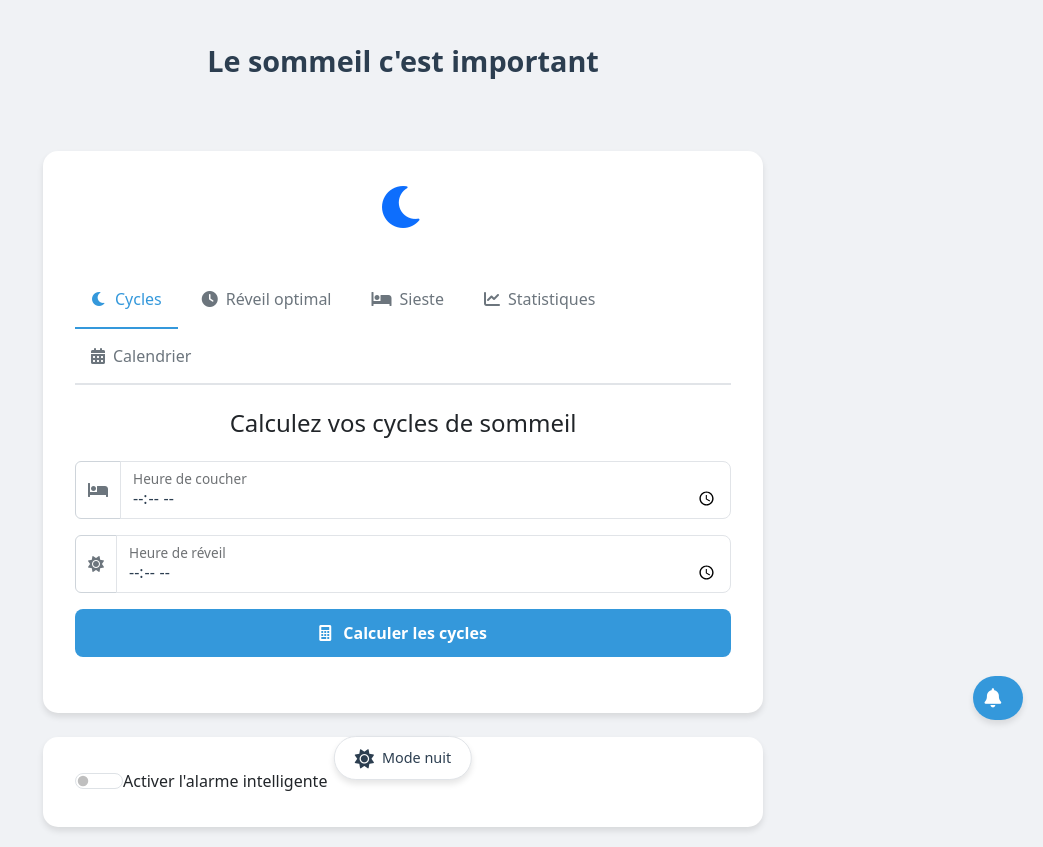
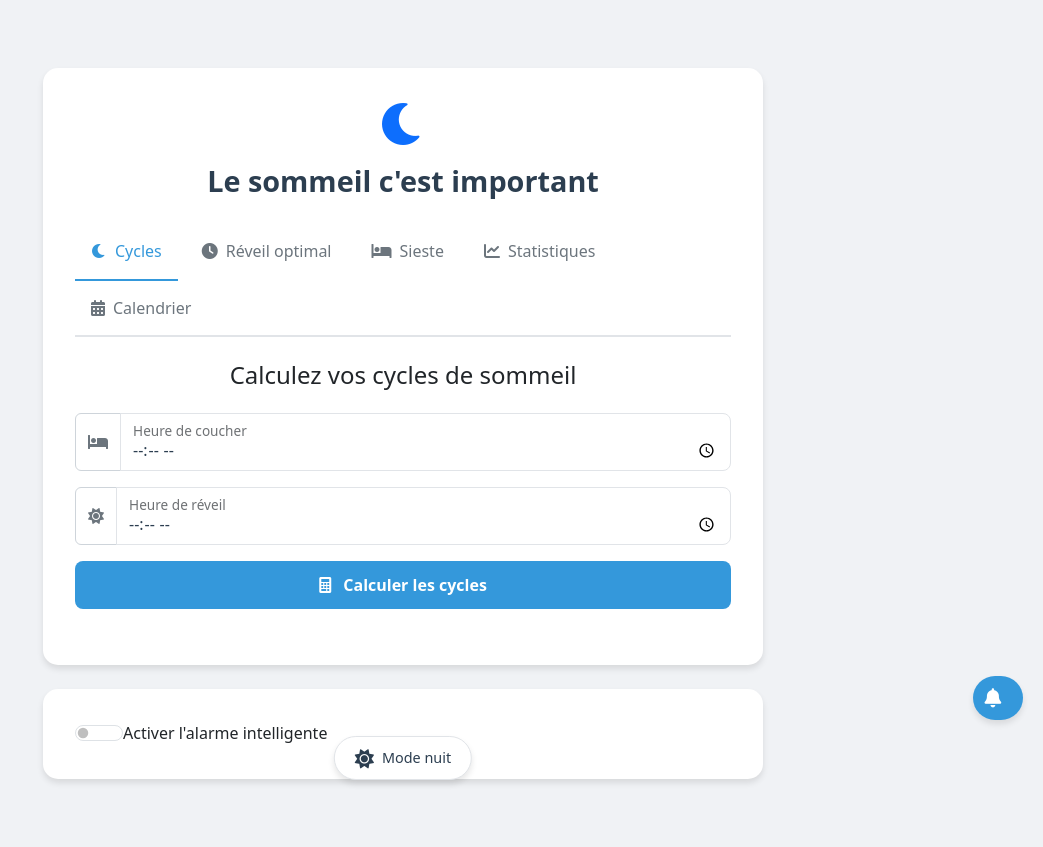
Before and after one commit to IHO269/App_sommeil, a website: page index.html in a window 1280 px wide. Shown: the whole page, without its empty margins (237-1280 px from the left). After the commit the page ends 800 px from the top, so only its background shows below. Drawn offline with nearby package versions, Linux system fonts and the light colour scheme.

Commit message:
Réorganisation du titre : suppression en haut et remise sous le logo

```diff
--- a/index.html
+++ b/index.html
@@ -55,13 +55,13 @@
 </head>
 <body>
     <div class="container">
-        <h1 class="text-center my-4">Le sommeil c'est important</h1>
         <div class="row justify-content-center">
             <div class="col-md-10 col-lg-8">
                 <div class="card mt-5">
                     <div class="card-body">
                         <div class="text-center mb-4">
                             <i class="fas fa-moon fa-3x text-primary mb-3"></i>
+                            <h1>Le sommeil c'est important</h1>
                         </div>
 
                         <!-- Navigation -->
```
